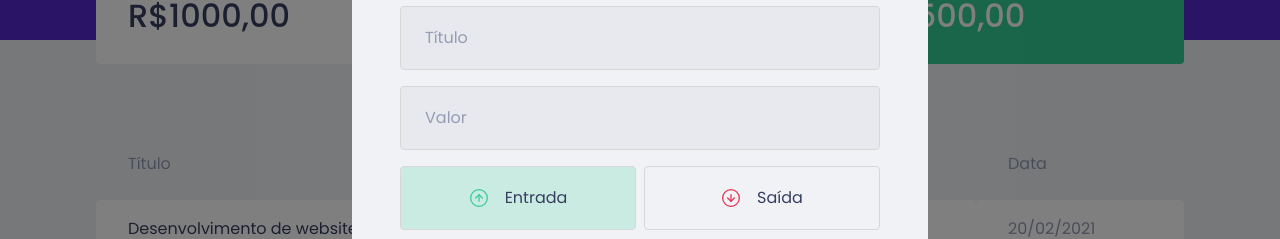
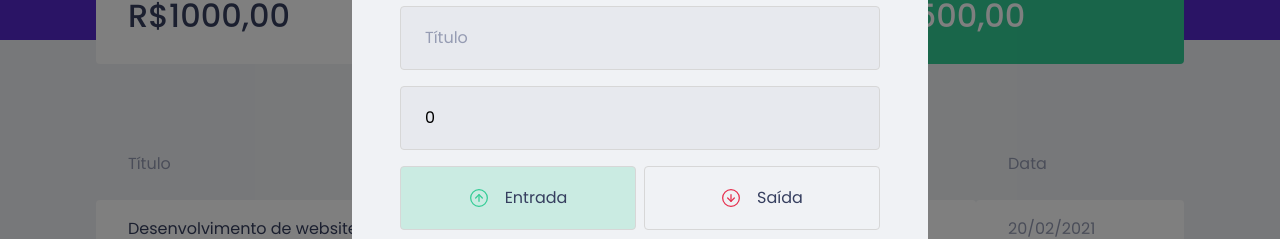
Before and after one commit to takagui/dt-money, a React (Create React App) app: page / in a window 1280 px wide. Both pictures are taken after a click on the button "Nova transação". Shown: the part 232-471 px from the top of the page. Built offline with nearby package versions, Linux system fonts and the light colour scheme; no server answers; what miragejs would draw is missing.

Commit message:
feat: save form data

```diff
--- a/src/components/NewTransactionModal/index.tsx
+++ b/src/components/NewTransactionModal/index.tsx
@@ -1,4 +1,4 @@
-import { useState } from 'react';
+import { useState, FormEvent } from 'react';
 import Modal from 'react-modal';
 
 import closeImg from '../../assets/close.svg';
@@ -20,7 +20,21 @@ export function NewTransactionModal({
   isOpen,
   onRequestClose,
 }: INewTransactionModalProps) {
+  const [transactionTitle, setTransactionTitle] = useState('');
+  const [transactionValue, setTransactionValue] = useState(0);
   const [transactionType, setTransactionType] = useState('deposit');
+  const [transactionCategory, setTransactionCategory] = useState('');
+
+  function handleCreateNewTransaction(event: FormEvent) {
+    event.preventDefault();
+
+    console.log({
+      transactionTitle,
+      transactionValue,
+      transactionType,
+      transactionCategory,
+    });
+  }
 
   return (
       <Modal
@@ -37,17 +51,23 @@ export function NewTransactionModal({
           <img src={closeImg} alt="Fechar modal"/>
         </button>
 
-        <Container>
+        <Container onSubmit={handleCreateNewTransaction}>
           <h2>Cadastrar transação</h2>
 
           <input
             type="text"
             placeholder="Título"
+            value={transactionTitle}
+            onChange={event => setTransactionTitle(event.target.value)}
           />
 
           <input
             type="number"
             placeholder="Valor"
+            value={transactionValue}
+            onChange={event =>
+              setTransactionValue(Number(event.target.value))
+            }
           />
 
           <TransactionTypeContainer>
@@ -75,6 +95,8 @@ export function NewTransactionModal({
           <input
             type="text"
             placeholder="Categoria"
+            value={transactionCategory}
+            onChange={event => setTransactionCategory(event.target.value)}
           />
 
           <button type="submit">Cadastrar</button>
```
